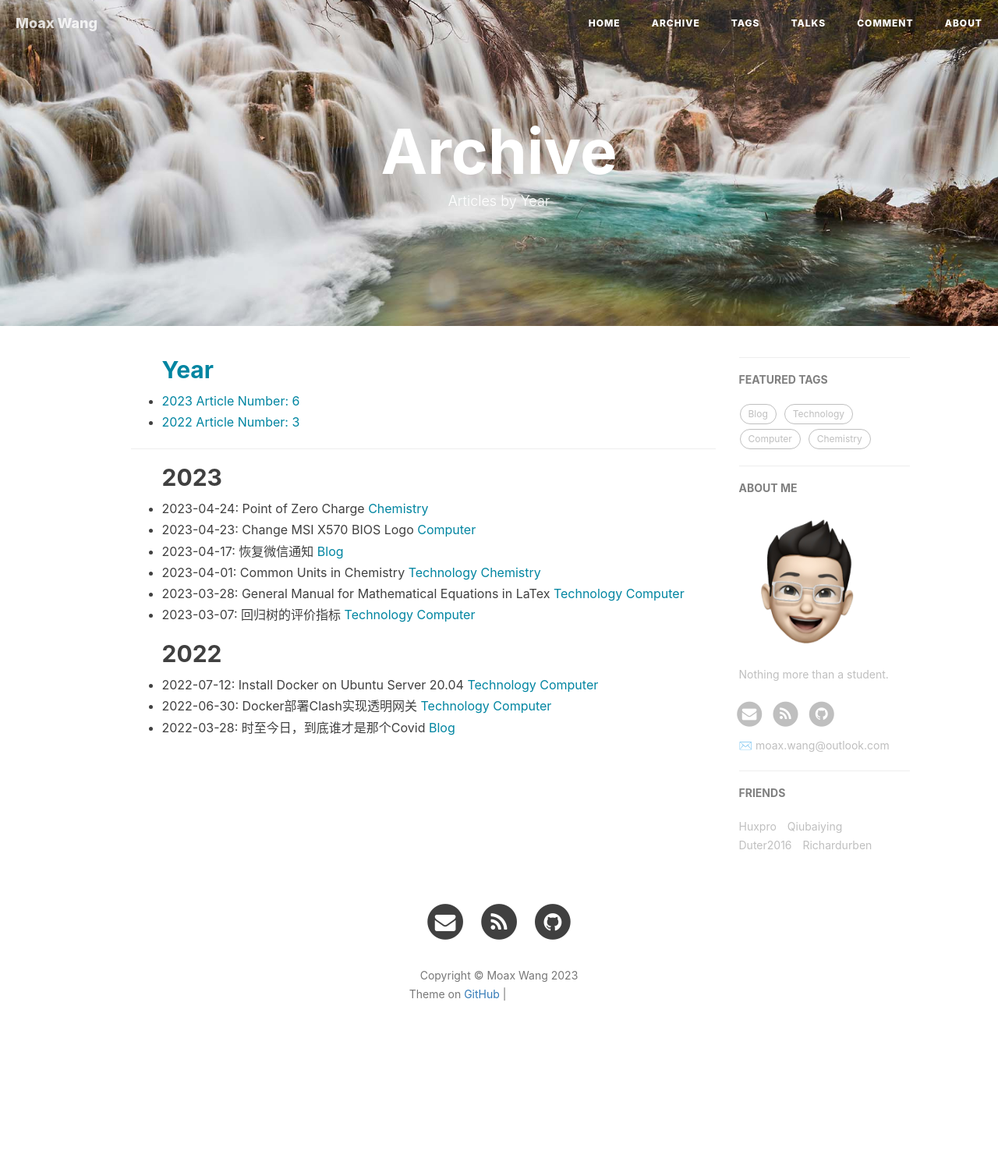
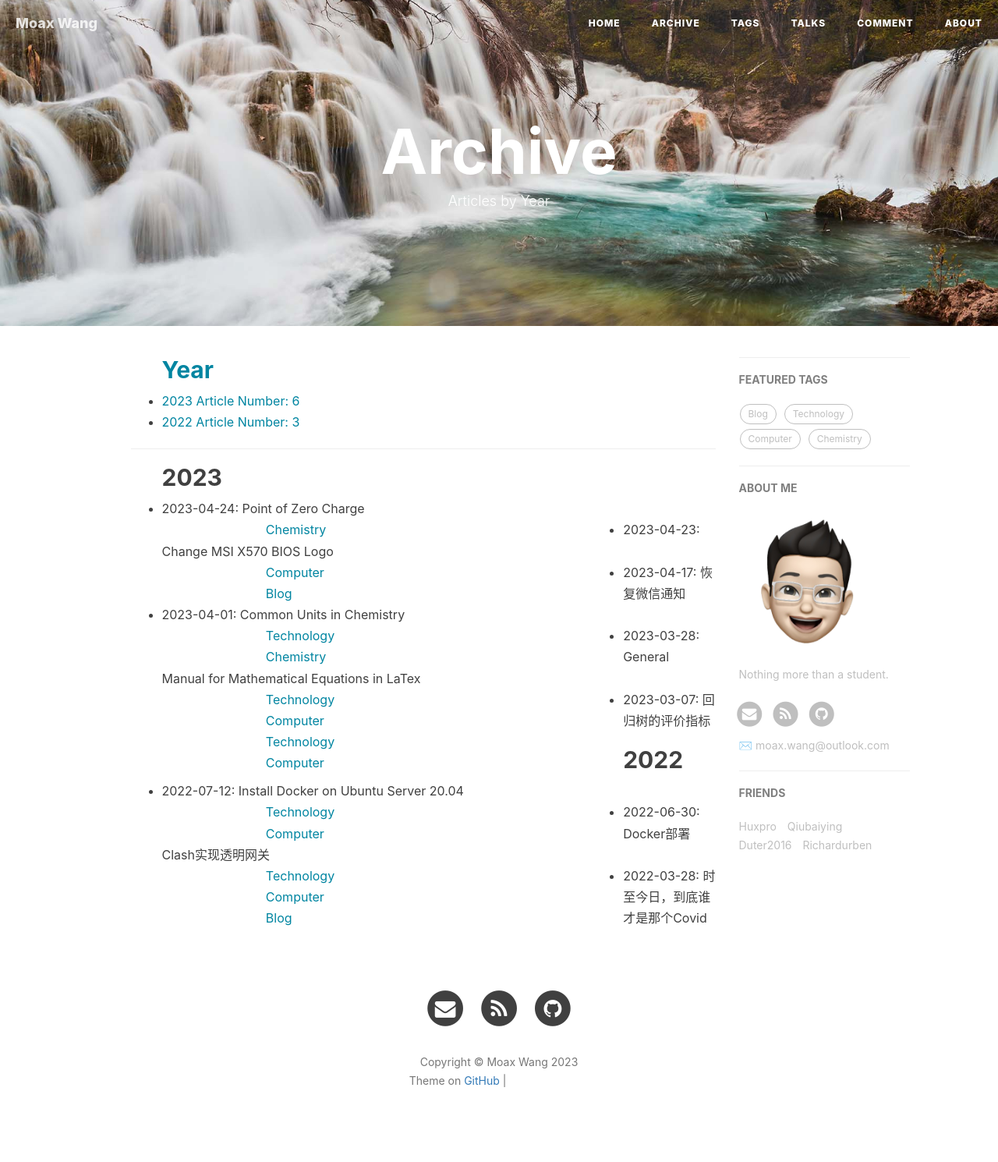
Before and after one commit to WinchellWang/winchellwang.github.io, a Jekyll site: the page built from 1archive.html, in a window 1280 px wide. Shown: the whole page at 78% size. Built offline with Jekyll 4.4.1, drawn with Linux system fonts in a browser that asks for light colours; nearby versions of some CDN libraries; comment, search, counter and statistics services are not loaded; before the commit the page ends 1379 px from its top, so only the background shows below that; grey boxes are pictures that could not be loaded.

Commit message:
Update 1archive.html

```diff
--- a/1archive.html
+++ b/1archive.html
@@ -40,9 +40,8 @@ permalink: /archive/
 	{% endunless %}
 	<li>{{ post.date | date:"%Y-%m-%d:" }}
 	<a href="{{ post.url }}" target="_blank">{{ post.title }}</a>
-	<!-- <font color="#0085a1">🏷</font>  -->
 	{% for tag in post.tags %}
-	<a class="post-heading" href="#{{ tag }}" title="{{ tag }}" target="_blank">
+	<a class="col-lg-8 col-lg-offset-2 col-md-10 col-md-offset-1" href="#{{ tag }}" title="{{ tag }}" target="_blank">
 		<font color="#0085a1">{{ tag }}</font>
 	</a>
 	{% endfor %}
```
